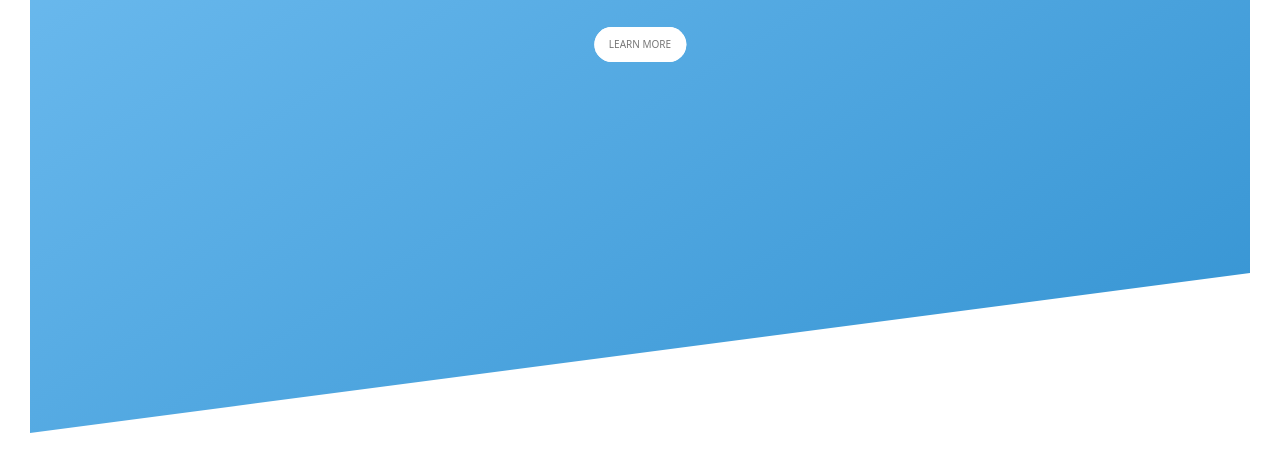
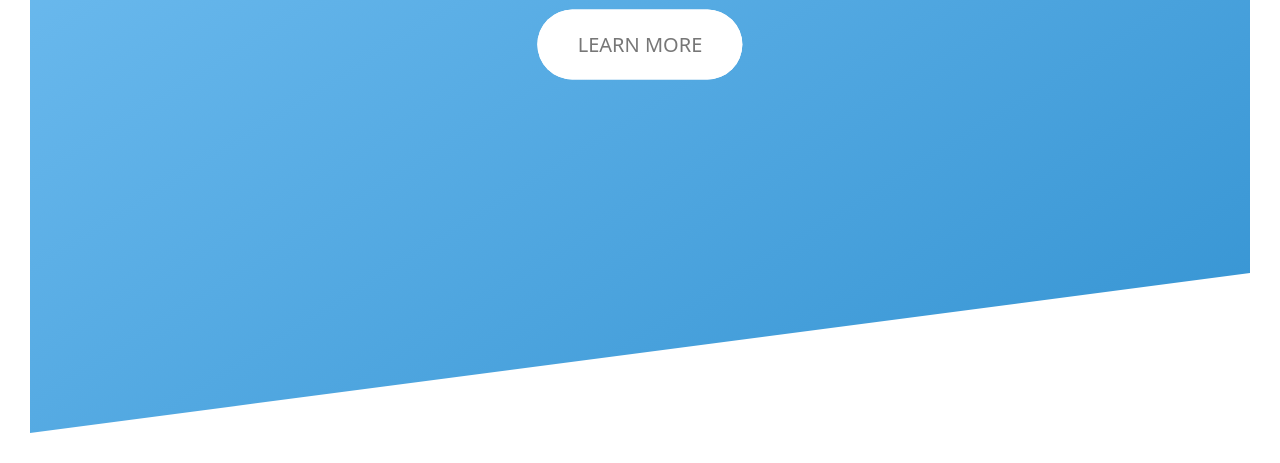
Before and after one commit to Beast-Code9999/Landing-page-V2, a plain HTML site: page index.html in a window 1280 px wide. Shown: the part 357-820 px from the top of the page. Drawn offline with Linux system fonts and the light colour scheme.

Commit message:
add pseudo elements on universal selector

```diff
--- a/style.css
+++ b/style.css
@@ -12,15 +12,17 @@ dark color: #0076c6
 
 }
 
-* {
+*,
+*::after,
+*::before {
     margin: 0;
     padding: 0;
-    box-sizing: border-box;
     user-select: none;
+    box-sizing: inherit;
 }
 
 html {
-    font-size: 10px;
+    font-size: 62.5%;
 }
 
 body {
@@ -30,6 +32,7 @@ body {
     line-height: 1.5;
     color: #777;
     padding: 3rem;
+    box-sizing: border-box;
 }
 
 .header {
@@ -159,11 +162,13 @@ body {
 .btn:visited {
     text-transform: uppercase;
     text-decoration: none;
-    padding: 1rem 1.5rem;
+    padding: 2rem 4rem;
     display: inline-block;
     border-radius: 50px;
     transition: all .1s;
     position: relative;
+    font-size: 2rem;
+
 }
 
 .btn:hover {
```
